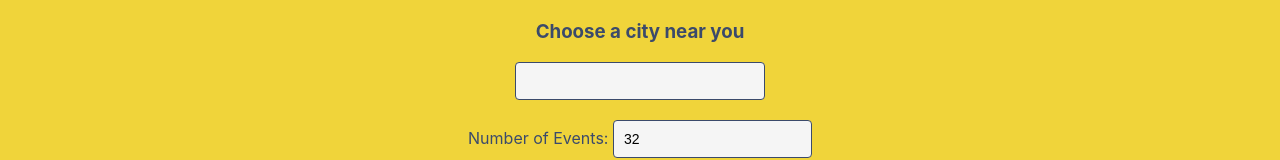
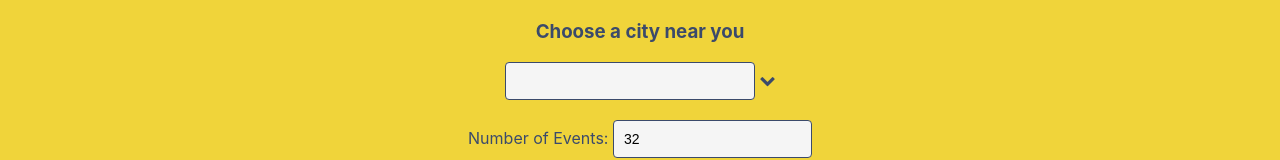
Before and after one commit to jasonduro/meet, a React (Create React App) app: page / in a window 1280 px wide. Shown: the part 171-331 px from the top of the page. Built offline with nearby package versions, Linux system fonts and the light colour scheme; what atatus-spa would draw is missing.

Commit message:
updates to citysearch

```diff
--- a/package.json
+++ b/package.json
@@ -10,6 +10,7 @@
     "@testing-library/user-event": "^12.8.3",
     "atatus-spa": "^4.5.0",
     "axios": "^0.21.4",
+    "font-awesome": "^4.7.0",
     "nprogress": "^0.2.0",
     "react": "^17.0.2",
     "react-dom": "^17.0.2",
--- a/src/Alert.js
+++ b/src/Alert.js
@@ -27,16 +27,14 @@ class Alert extends Component {
 class InfoAlert extends Alert {
   constructor(props) {
     super(props);
-    this.color = 'blue';
-    this.backgroundColor = 'lightblue';
+    this.color = '#3322F0';
   }
 }
 
 class ErrorAlert extends Alert {
   constructor(props) {
     super(props);
-    this.color = 'red';
-    this.backgroundColor = 'lightpink';
+    this.color = '#F0402E';
   }
 }
 
--- a/src/App.js
+++ b/src/App.js
@@ -42,7 +42,7 @@ class App extends Component {
 
   updateNumberOfResults = async (eventCount) => {
     this.setState({ numberOfResults: eventCount });
-    const events = await getEvents();
+    const events = await getEvents(eventCount);
     const displayedEvents = events.slice(0, eventCount);
     this.setState({ events: displayedEvents });
   };
--- /dev/null
+++ b/src/CitySearch.css
@@ -0,0 +1,16 @@
+.citysearch-input-container {
+  position: relative;
+  display: inline-block;
+}
+
+.citysearch-input-container .fa-chevron-down {
+  position: absolute;
+  top: 50%;
+  right: 10px;
+  transform: translateY(-50%);
+  pointer-events: none;
+}
+
+.city {
+  padding-right: 25px;
+}
--- a/src/CitySearch.js
+++ b/src/CitySearch.js
@@ -40,10 +40,17 @@ class CitySearch extends Component {
     this.props.updateEvents(suggestion);
   }
 
+  toggleSuggestions = () => {
+    this.setState((prevState) => ({
+      showSuggestions: !prevState.showSuggestions,
+    }));
+  };
+
   render() {
     return (
       <div className="CitySearch">
         <InfoAlert text={this.state.infoText} />
+        <div className="citysearch-input-container">
         <input
           type="text"
           className="city"
@@ -51,6 +58,12 @@ class CitySearch extends Component {
           onChange={this.handleInputChanged}
           onFocus={() => { this.setState({ showSuggestions: true }) }}
         />
+        <i
+          className="fa fa-chevron-down"
+          onClick={this.toggleSuggestions}
+          style={{ cursor: 'pointer', marginLeft: '5px' }}
+        />
+        </div>
         <ul className="suggestions" style={this.state.showSuggestions ? {}: { display: 'none'}}>
           {this.state.suggestions.map((suggestions) => (
             <li
--- a/src/api.js
+++ b/src/api.js
@@ -81,7 +81,7 @@ export const getEvents = async (numberOfResults) => {
   if (!navigator.onLine) {
     const data = localStorage.getItem("lastEvents");
     NProgress.done();
-    return data?JSON.parse(events).events:[];;
+    return data?JSON.parse(data).events:[];;
   }
 
   const token = await getAccessToken();
--- a/src/index.js
+++ b/src/index.js
@@ -2,6 +2,7 @@ import React from 'react';
 import ReactDOM from 'react-dom';
 import './index.css';
 import App from './App';
+import 'font-awesome/css/font-awesome.min.css';
 import * as serviceWorkerRegistration from './serviceWorkerRegistration';
 import reportWebVitals from './reportWebVitals';
 import * as atatus from 'atatus-spa';
```
Also changed, not shown: src/Alert.css (added, +20 -0 lines), 4 other files (tests, documents, lock files or other folders).
